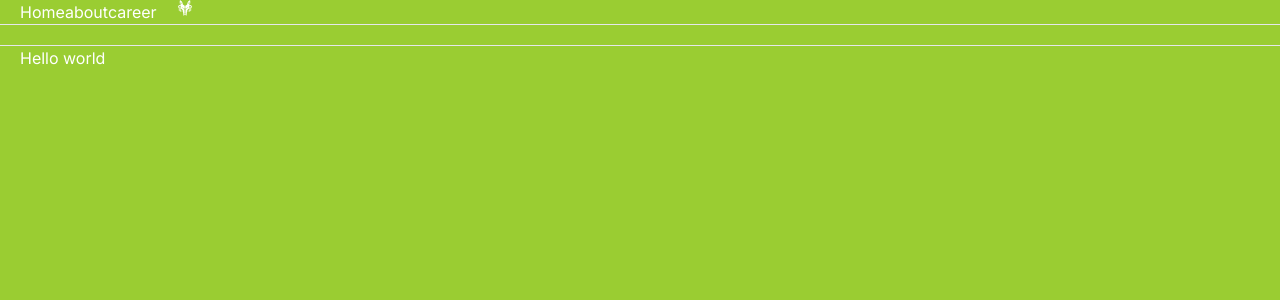
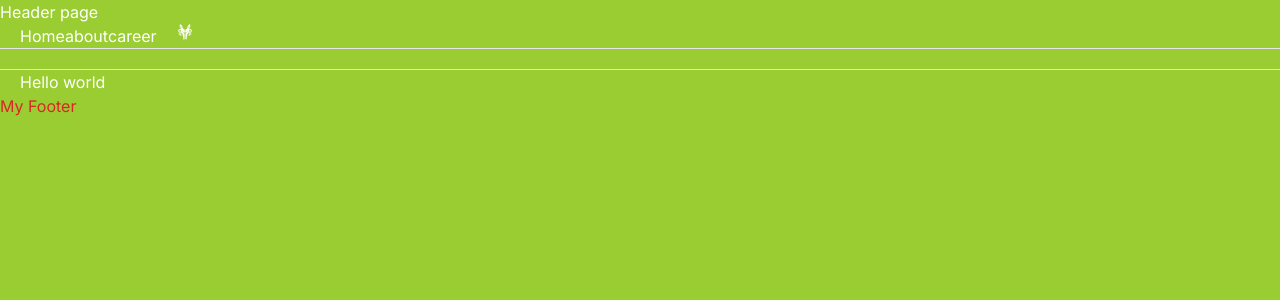
Before and after one commit to messfind/Next, a Next.js app in the folder beta/: page / in a window 1280 px wide. Shown: the top 300 px of the page. Built offline with nearby package versions, Linux system fonts and the light colour scheme.

Commit message:
Update layout.tsx

```diff
--- a/beta/app/layout.tsx
+++ b/beta/app/layout.tsx
@@ -2,6 +2,8 @@ import type { Metadata } from "next";
 import { Inter } from "next/font/google";
 import "./globals.css";
 import NavBar from "./NavBar";
+import Header from "@/components/header/Header";
+import Footer from "@/components/footer/Footer";
 
 const inter = Inter({ subsets: ["latin"] });
 
@@ -18,8 +20,11 @@ export default function RootLayout({
   return (
     <html lang="en">
       <body className={inter.className}>
-        <NavBar/>
+        <Header/>
+        <NavBar />
+
         <main>{children}</main>
+        <Footer/>
       </body>
     </html>
   );
```
